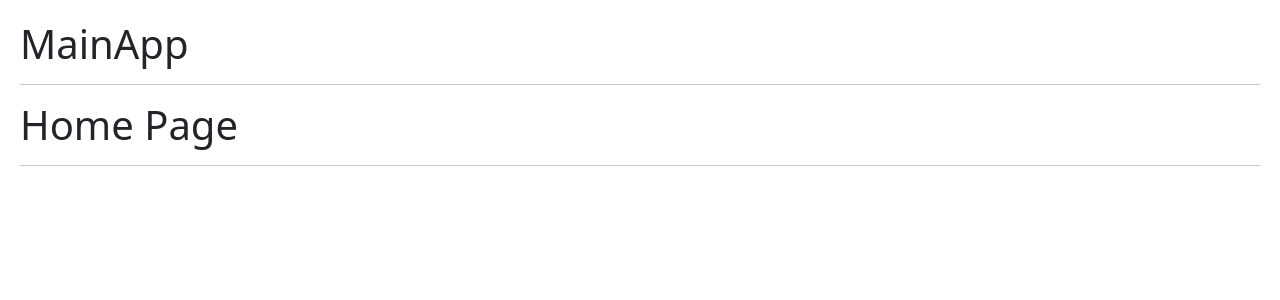
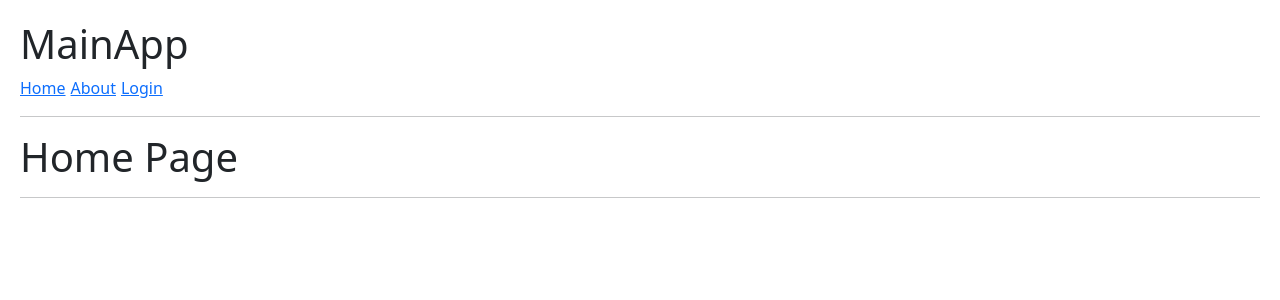
Before and after one commit to jner0/Hooks-App, a React (Vite) app: page / in a window 1280 px wide. Shown: the top 300 px of the page. Built offline with nearby package versions, Linux system fonts and the light colour scheme.

Commit message:
Creando Links

```diff
--- a/src/09-useContext/MainApp.jsx
+++ b/src/09-useContext/MainApp.jsx
@@ -2,6 +2,7 @@
 import { HomePage } from "./HomePage";
 import { AboutPage } from "./AboutPage";
 import { LoginPage } from "./LoginPage";
+import { NavBar } from "./NavBar";
 
 
 export const MainApp = () => {
@@ -9,6 +10,7 @@
     <>
 
         <h1>MainApp</h1>
+        <NavBar />
         <hr />
 
         <Routes>
--- /dev/null
+++ b/src/09-useContext/NavBar.jsx
@@ -0,0 +1,12 @@
+import { Link } from 'react-router-dom'
+
+export const NavBar = () => {
+  return (
+    <>
+        <Link to="/">Home</Link>
+        <Link to="/about">About</Link>
+        <Link to="/login">Login</Link>
+
+    </>
+  )
+}
--- a/src/index.css
+++ b/src/index.css
@@ -5,3 +5,7 @@
 button {
     margin-right: 10px;
 }
+
+a {
+    margin-right: 5px;
+}
```
